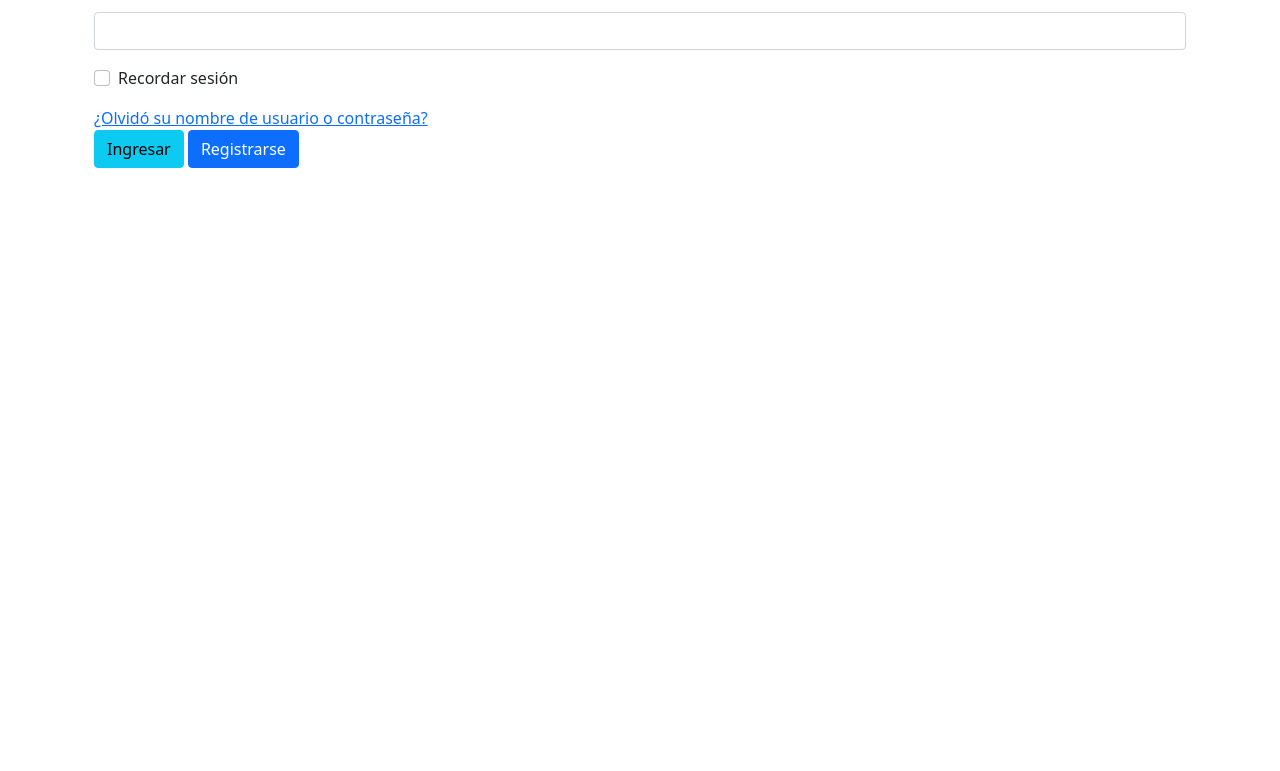
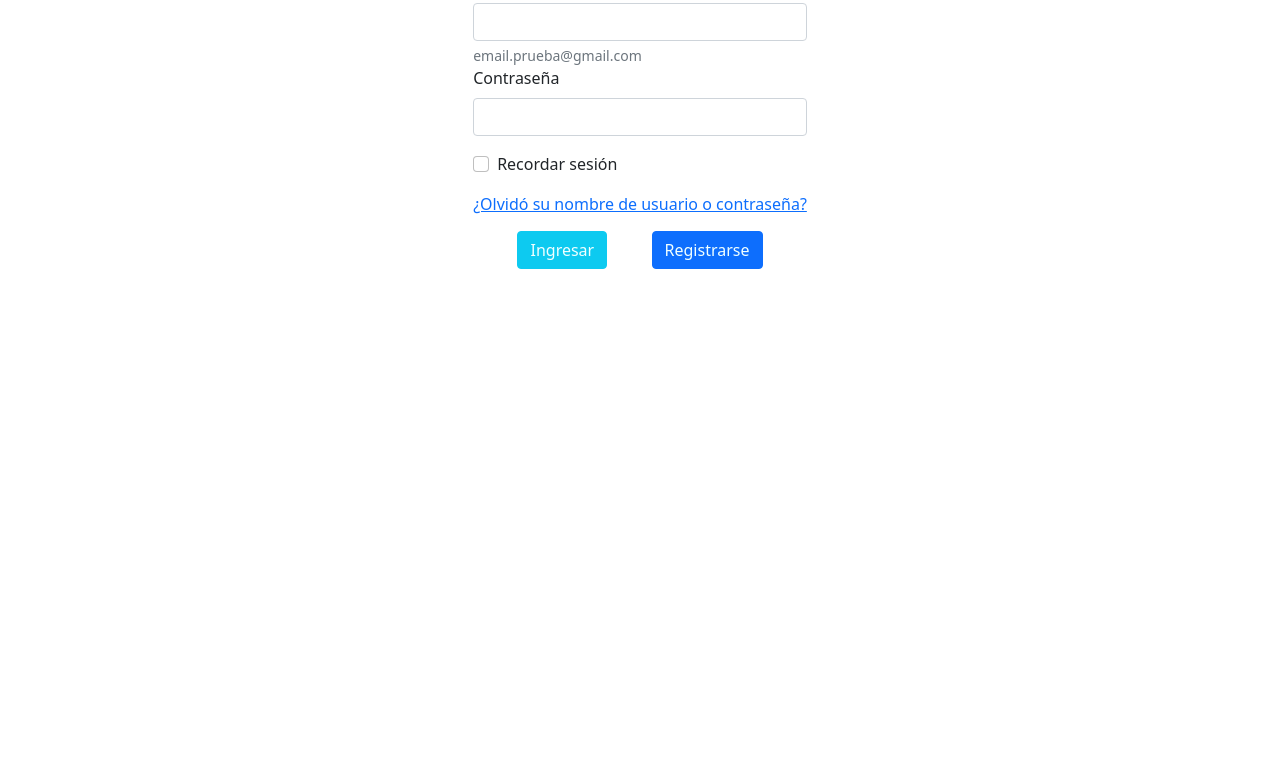
Before and after one commit to practicaproISPC/grupo-9-g9, a plain HTML site: page index.html in a window 1280 px wide. Shown: the part 247-1018 px from the top of the page. Before the commit the page ends 800 px from the top, so only its background shows below. Drawn offline with nearby package versions, Linux system fonts and the light colour scheme.

Commit message:
Subiendo login

```diff
--- /dev/null
+++ b/assets/css/style.css
@@ -0,0 +1,27 @@
+.container-login{
+    /* width: 100vh; */
+    height:100vw;
+    display: flex;
+    flex-direction: column;
+    align-items: center;
+    margin-top: 40px;
+}
+.padre{
+    display: flex;
+    flex-direction: column;
+    align-items: center;
+    justify-content:center;
+}
+.botones{
+display: flex;
+justify-content: space-evenly;
+margin-top: 15px;
+}
+.boton-registro, .boton-usuario{
+    text-decoration: none;
+    color:azure;
+}
+.boton-registro:hover, .boton-usuario:hover{
+    text-decoration: none;
+    color:black;
+}
--- a/index.html
+++ b/index.html
@@ -7,34 +7,36 @@
     <title>Aula virtual</title>
     <script src="https://cdn.jsdelivr.net/npm/bootstrap@5.0.2/dist/js/bootstrap.bundle.min.js" integrity="sha384-MrcW6ZMFYlzcLA8Nl+NtUVF0sA7MsXsP1UyJoMp4YLEuNSfAP+JcXn/tWtIaxVXM" crossorigin="anonymous"></script>
     <link href="https://cdn.jsdelivr.net/npm/bootstrap@5.0.2/dist/css/bootstrap.min.css" rel="stylesheet" integrity="sha384-EVSTQN3/azprG1Anm3QDgpJLIm9Nao0Yz1ztcQTwFspd3yD65VohhpuuCOmLASjC" crossorigin="anonymous">
+    <link rel="stylesheet" href="./assets/css/style.css">
 </head>
 <body>
     <header>
         <nav class="navbar navbar-expand-lg navbar-dark bg-dark">
-          <a class="navbar-brand" href="index.html"><img src="#" height="50" class="d-inline-block align-top" alt="logo-ispc"></a>
+          <a class="navbar-brand" href="./views/pag-inicio.html"><img src="#" height="50" class="d-inline-block align-top" alt="logo-ispc"></a>
           <button class="navbar-toggler" type="button" data-toggle="collapse" data-target="#navbarNavAltMarkup" aria-controls="navbarNavAltMarkup" aria-expanded="false" aria-label="Toggle navigation">
             <span class="navbar-toggler-icon"></span>
           </button>
           <div class="collapse navbar-collapse" id="navbarNavAltMarkup">
             <div class="navbar-nav mr-auto ml-auto">
-              <a class="nav-link primordial" href="views/productos.html">Iniciar Sesión</a>
-            </div>
-            <div>
-              <a href="views/carrito.html" class="car-logo"><i class="fas fa-shopping-cart" aria-hidden="true"></i></a>
+              <a class="nav-link primordial" href="index.html">Iniciar Sesión</a>
             </div>
           </div>
         </nav>
       </header>
-    <main class="container">
-        <h1 class="titulo">
+    <main>
+        <div class="container-login">
+          <h1>
             ¡Bienvenido al aula virtual del ISPC!
-        </h1>
-        <div class="container">
-            <form class="mx-auto">
+            </h1>
+          <div class="padre">
+            <h2>Ingreso al Aula Virtual 2021</h2>
+            <form class=" formulario">
                 <div class="mx-auto">
                   <label for="exampleInputEmail1" class="form-label">Correo Electronico</label>
                   <input type="email" class="form-control" id="exampleInputEmail1" aria-describedby="emailHelp">
-                  <div id="emailHelp" class="form-text">We'll never share your email with anyone else.</div>
+                  <div id="emailHelp" class="form-text">
+                    email.prueba@gmail.com
+                  </div>
                 </div>
                 <div class="mb-3">
                   <label for="exampleInputPassword1" class="form-label">Contraseña</label>
@@ -44,12 +46,13 @@
                   <input type="checkbox" class="form-check-input" id="exampleCheck1">
                   <label class="form-check-label" for="exampleCheck1">Recordar sesión</label>
                 </div>
-                <a href="https://acceso.ispc.edu.ar/login/forgot_password.php">¿Olvidó su nombre de usuario o contraseña?</a>
-                <div>
-                    <button type="submit" class="btn btn-info">Ingresar</button>
-                    <button type="submit" class="btn btn-primary">Registrarse</button>
+                <a href="./views/form-contraseña.html">¿Olvidó su nombre de usuario o contraseña?</a>
+                <div class="botones">
+                    <button type="submit" class="btn btn-info boton-usuario">Ingresar</button>
+                    <button type="#" class="btn btn-primary"><a class="boton-registro" href="./views/registro.html">Registrarse</a></button></a>
                 </div>
-              </form>
+            </form>
+          </div>
         </div>
     </main>
     <footer class="container-footer"></div>
```
Also changed, not shown: views/form-contraseña.html (added, +12 -0 lines), views/pag-inicio.html (added, +12 -0 lines), views/registro.html (added, +12 -0 lines), 1 other file.
